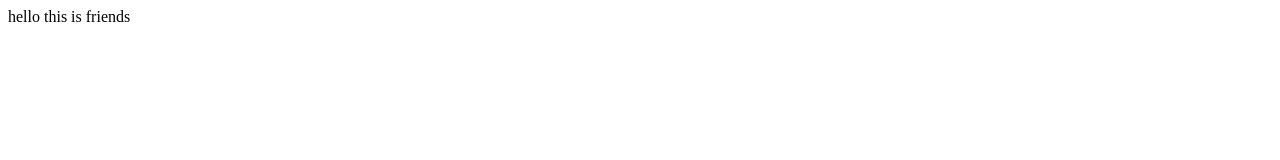
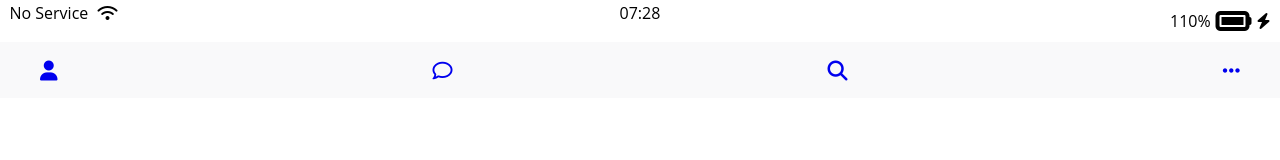
Before and after one commit to kkb4363/HTML-CSS-kakaotalk, a plain HTML site: page friends.html in a window 1280 px wide. Drawn offline with Linux system fonts and the light colour scheme.

Commit message:
friends-page

```diff
--- /dev/null
+++ b/css/components/nav-bar.css
@@ -0,0 +1,10 @@
+
+.nav{
+    background-color: #f9f9fa;
+    padding:20px 40px;
+}
+
+.nav__list{
+    display:flex;
+    justify-content: space-between;
+}
--- a/css/styles.css
+++ b/css/styles.css
@@ -3,6 +3,7 @@
 
 /* Components */
 @import "components/status-bar.css";
+@import "components/nav-bar.css";
 
 /* Screens */
 @import "screens/login.css";
--- a/friends.html
+++ b/friends.html
@@ -1 +1,37 @@
-hello this is friends
+<!DOCTYPE html>
+<html lang="en">
+<head>
+    <link rel="stylesheet" href="css/styles.css">
+    <meta charset="UTF-8">
+    <meta http-equiv="X-UA-Compatible" content="IE=edge">
+    <meta name="viewport" content="width=device-width, initial-scale=1.0">
+    <title>Friends - KoKoa Clone</title>
+</head>
+<body>
+    <div class="status-bar">
+        <div class="status-bar__column">
+            <span>No Service</span>
+            <i class="fa-solid fa-wifi"></i>
+        </div>
+        <div class="status-bar__column">
+            <span>07:28</span>
+        </div>
+        <div class="status-bar__column">
+            <span>110%</span>
+            <i class="fa-solid fa-battery-full fa-2x"></i>
+            <i class="fa-solid fa-bolt"></i>
+        </div>
+    </div>
+
+    <nav class="nav">
+        <ul class="nav__list">
+            <li class="nav__btn"><a class="nav__link" href="#"><i class="fa-solid fa-user fa-lg"></i></a></li>
+            <li class="nav__btn"><a class="nav__link" href="#"><i class="fa-regular fa-comment fa-lg"></i></a></li>
+            <li class="nav__btn"><a class="nav__link" href="#"><i class="fa-solid fa-magnifying-glass fa-lg"></i></i></i></a></li>
+            <li class="nav__btn"><a class="nav__link" href="#"><i class="fa-solid fa-ellipsis fa-lg"></i></a></li>
+        </ul>
+    </nav>
+
+    <script src="https://kit.fontawesome.com/b7dc63f749.js" crossorigin="anonymous"></script>
+</body>
+</html>
```
